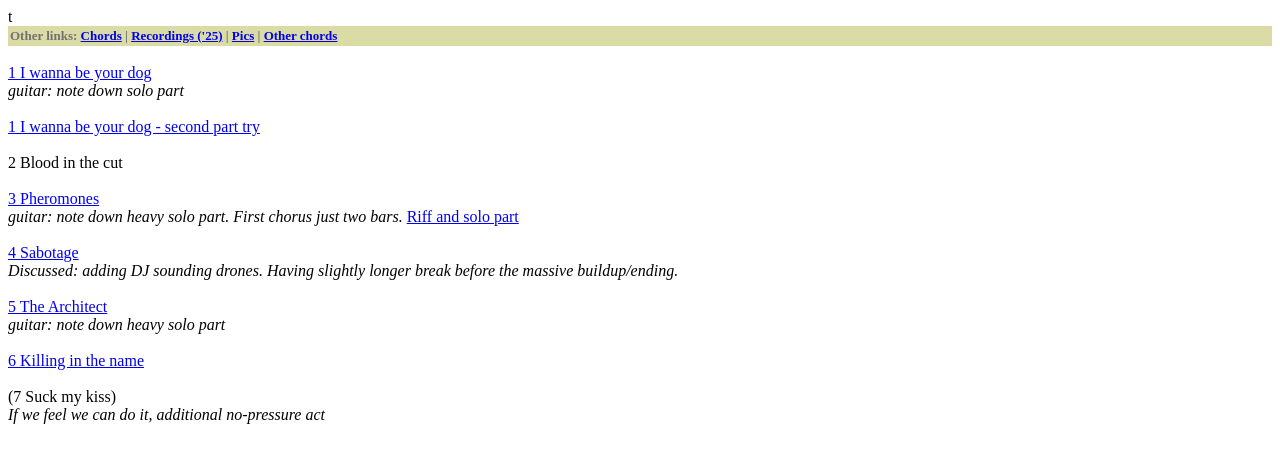
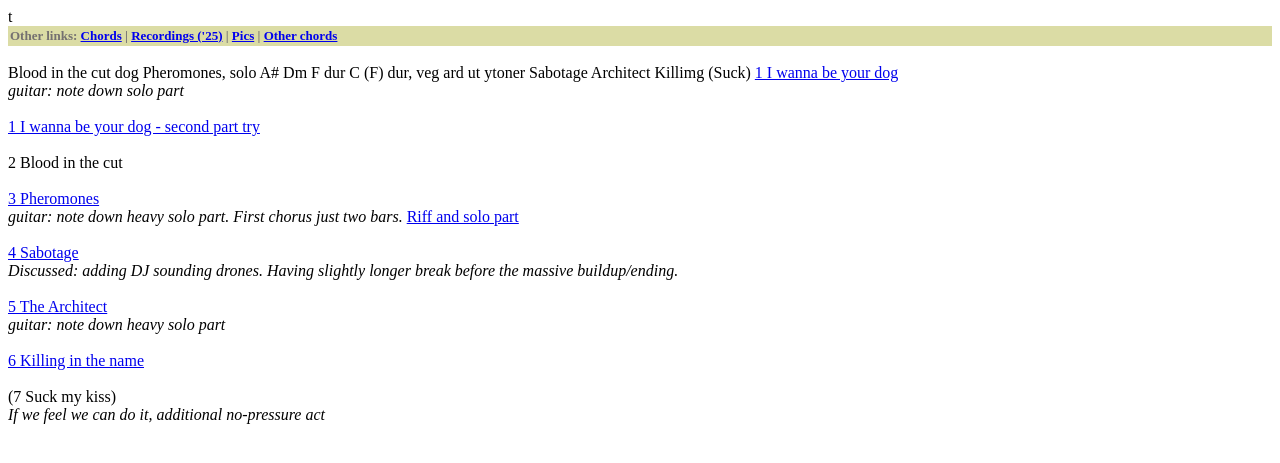
Before and after one commit to tkjelsrud/badstudio-portfolio, a Jekyll site: the page bedby10/setlist/index.html, which Jekyll copies as it is, in a window 1280 px wide. Shown: the top 463 px of the page. Built offline with Jekyll 4.4.1, drawn with Linux system fonts in a browser that asks for light colours.

Commit message:
Update setlist with new songs and details
Added new songs and notes to the setlist.

```diff
--- a/bedby10/setlist/index.html
+++ b/bedby10/setlist/index.html
@@ -23,7 +23,24 @@
 <body>
     <div class="header">Other links: <a href="../">Chords</a> | <a href="../recordings.html">Recordings ('25)</a> | <a href="../pics.html">Pics</a> | <a href="https://tkjelsrud.github.io/chords/examples/">Other chords</a></div>
 <br/>
-<a href="https://jottacloud.com/s/021577f62e15ca0404da693dee1d405220c">1 I wanna be your dog</a>
+
+    Blood in the cut
+
+    dog
+
+    Pheromones, solo A# Dm F dur C (F) dur, veg ard ut ytoner
+
+    Sabotage
+
+    Architect
+
+    Killimg
+
+    (Suck)
+
+
+
+    <a href="https://jottacloud.com/s/021577f62e15ca0404da693dee1d405220c">1 I wanna be your dog</a>
 <br/><em>guitar: note down solo part</em>
 <br/><br/>
 <a href="https://jottacloud.com/s/021a209ddd74b2d4a69ba95de96baa8480b">1 I wanna be your dog - second part try</a>
```
